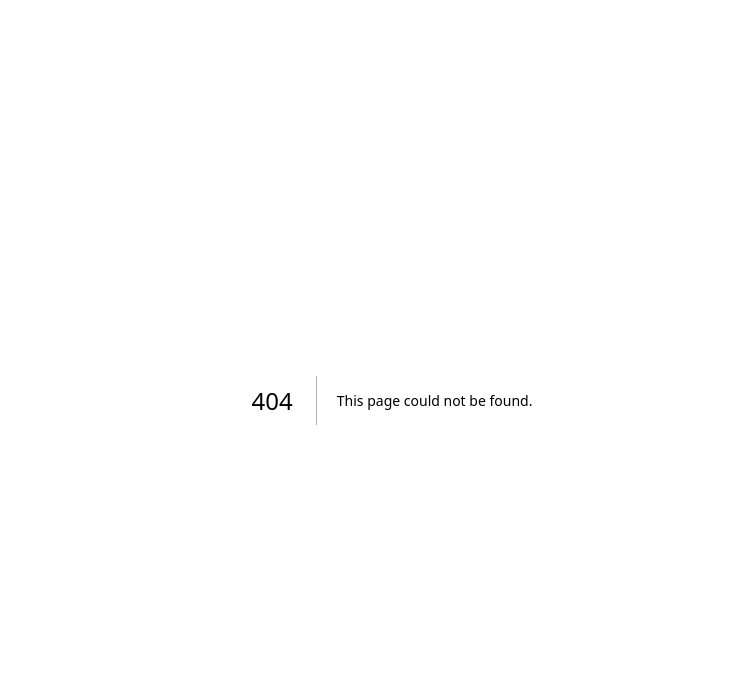
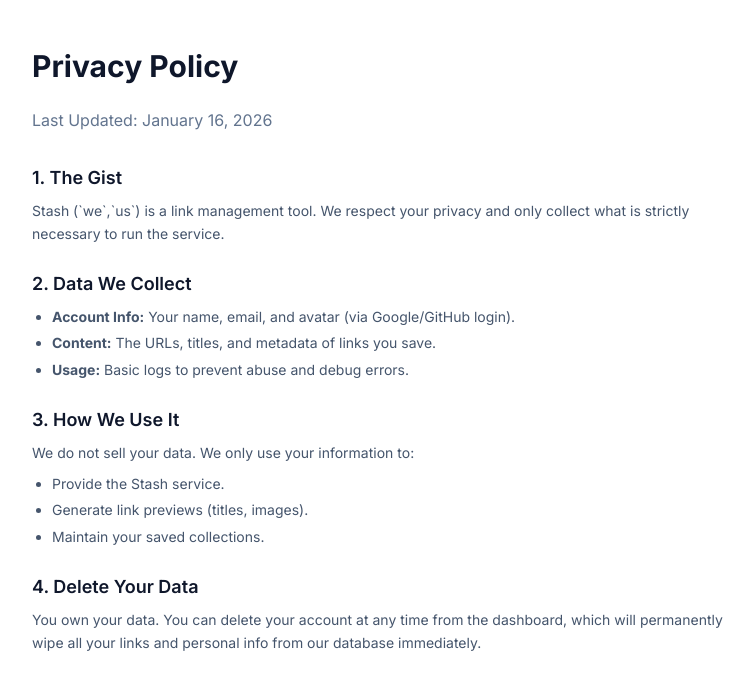
Before and after one commit to Satish0320/Stash, a Next.js app: page /privacy in a window 1280 px wide. Before the commit this address had no page. Shown: the top 690 px of the page, without its empty margins (248-1002 px from the left). Built offline with nearby package versions, Linux system fonts and the light colour scheme.

Commit message:
footer privacy, terms, and linkedIn updated

```diff
--- a/app/page.tsx
+++ b/app/page.tsx
@@ -1,5 +1,5 @@
 import Link from "next/link";
-import Image from "next/image"; // <--- Import optimized Image component
+import Image from "next/image";
 import { ArrowRight, LayoutGrid, Share2, FolderHeart, Star } from "lucide-react";
 import { Logo } from "@/components/logo";
 
@@ -176,12 +176,19 @@
              <Logo className="h-6 w-6" /> Stash.
           </div>
           <div className="text-slate-500 dark:text-slate-400 text-sm">
-            © {new Date().getFullYear()} Stash Inc. All rights reserved.
+            © {new Date().getFullYear()} Stash. All rights reserved.
           </div>
-          <div className="flex gap-6 text-sm font-medium text-slate-600 dark:text-slate-400">
-            <Link href="#" className="hover:text-slate-900 dark:hover:text-white">Privacy</Link>
-            <Link href="#" className="hover:text-slate-900 dark:hover:text-white">Terms</Link>
-            <Link href="#" className="hover:text-slate-900 dark:hover:text-white">Twitter</Link>
+          <div className="flex gap-6 text-sm font-medium text-slate-600 dark:text-slate-400 items-center">
+            <Link href="/privacy" className="hover:text-slate-900 dark:hover:text-white transition-colors">Privacy</Link>
+            <Link href="/terms" className="hover:text-slate-900 dark:hover:text-white transition-colors">Terms</Link>
+            <a
+              href="https://www.linkedin.com/in/satish-choudhary-236944219/"
+              target="_blank"
+              rel="noopener noreferrer"
+              className="hover:text-blue-600 dark:hover:text-blue-400 transition-colors"
+            >
+              LinkedIn
+            </a>
           </div>
         </div>
       </footer>
--- /dev/null
+++ b/app/privacy/page.tsx
@@ -0,0 +1,43 @@
+export default function PrivacyPage() {
+  return (
+    <div className="max-w-3xl mx-auto px-6 py-12 text-slate-900 dark:text-slate-100">
+      <h1 className="text-3xl font-bold mb-6">Privacy Policy</h1>
+      <p className="text-slate-500 mb-8">Last Updated: January 16, 2026</p>
+
+      <div className="space-y-6 text-sm leading-relaxed text-slate-600 dark:text-slate-300">
+        <section>
+          <h2 className="text-lg font-semibold text-slate-900 dark:text-white mb-2">1. The Gist</h2>
+          <p>
+            Stash (`we`,`us`) is a link management tool. We respect your privacy and only collect what is strictly necessary to run the service.
+          </p>
+        </section>
+
+        <section>
+          <h2 className="text-lg font-semibold text-slate-900 dark:text-white mb-2">2. Data We Collect</h2>
+          <ul className="list-disc pl-5 space-y-1">
+            <li><strong>Account Info:</strong> Your name, email, and avatar (via Google/GitHub login).</li>
+            <li><strong>Content:</strong> The URLs, titles, and metadata of links you save.</li>
+            <li><strong>Usage:</strong> Basic logs to prevent abuse and debug errors.</li>
+          </ul>
+        </section>
+
+        <section>
+          <h2 className="text-lg font-semibold text-slate-900 dark:text-white mb-2">3. How We Use It</h2>
+          <p>We do not sell your data. We only use your information to:</p>
+          <ul className="list-disc pl-5 space-y-1 mt-2">
+            <li>Provide the Stash service.</li>
+            <li>Generate link previews (titles, images).</li>
+            <li>Maintain your saved collections.</li>
+          </ul>
+        </section>
+
+        <section>
+          <h2 className="text-lg font-semibold text-slate-900 dark:text-white mb-2">4. Delete Your Data</h2>
+          <p>
+            You own your data. You can delete your account at any time from the dashboard, which will permanently wipe all your links and personal info from our database immediately.
+          </p>
+        </section>
+      </div>
+    </div>
+  );
+}
--- /dev/null
+++ b/app/terms/page.tsx
@@ -0,0 +1,35 @@
+export default function TermsPage() {
+  return (
+    <div className="max-w-3xl mx-auto px-6 py-12 text-slate-900 dark:text-slate-100">
+      <h1 className="text-3xl font-bold mb-6">Terms of Service</h1>
+      <p className="text-slate-500 mb-8">Last Updated: January 16, 2026</p>
+
+      <div className="space-y-6 text-sm leading-relaxed text-slate-600 dark:text-slate-300">
+        <section>
+          <h2 className="text-lg font-semibold text-slate-900 dark:text-white mb-2">1. Acceptance</h2>
+          <p>
+            By using Stash, you agree to these terms. If you don`t agree, please don`t use the app.
+          </p>
+        </section>
+
+        <section>
+          <h2 className="text-lg font-semibold text-slate-900 dark:text-white mb-2">2. Usage Rules</h2>
+          <p>You agree NOT to use Stash to:</p>
+          <ul className="list-disc pl-5 space-y-1 mt-2">
+            <li>Save illegal, harmful, or malicious content.</li>
+            <li>Abuse our API or scrape our services.</li>
+            <li>Attempt to hack or disrupt the service.</li>
+          </ul>
+          <p className="mt-2">We reserve the right to ban users who violate these rules.</p>
+        </section>
+
+        <section>
+          <h2 className="text-lg font-semibold text-slate-900 dark:text-white mb-2">3. `As Is` Service</h2>
+          <p>
+            Stash is provided `as is` without any warranties. We are not responsible for data loss, service downtime, or any damages resulting from the use of this app. This is a solo-developer project—use at your own risk.
+          </p>
+        </section>
+      </div>
+    </div>
+  );
+}
--- a/components/add-link-modal.tsx
+++ b/components/add-link-modal.tsx
@@ -74,7 +74,7 @@
         title: preview.title,
         type: preview.type,
         metadata: preview.metadata,
-        folderId: selectedFolder // <--- Send the folder ID
+        folderId: selectedFolder
       }),
     });
 
```
